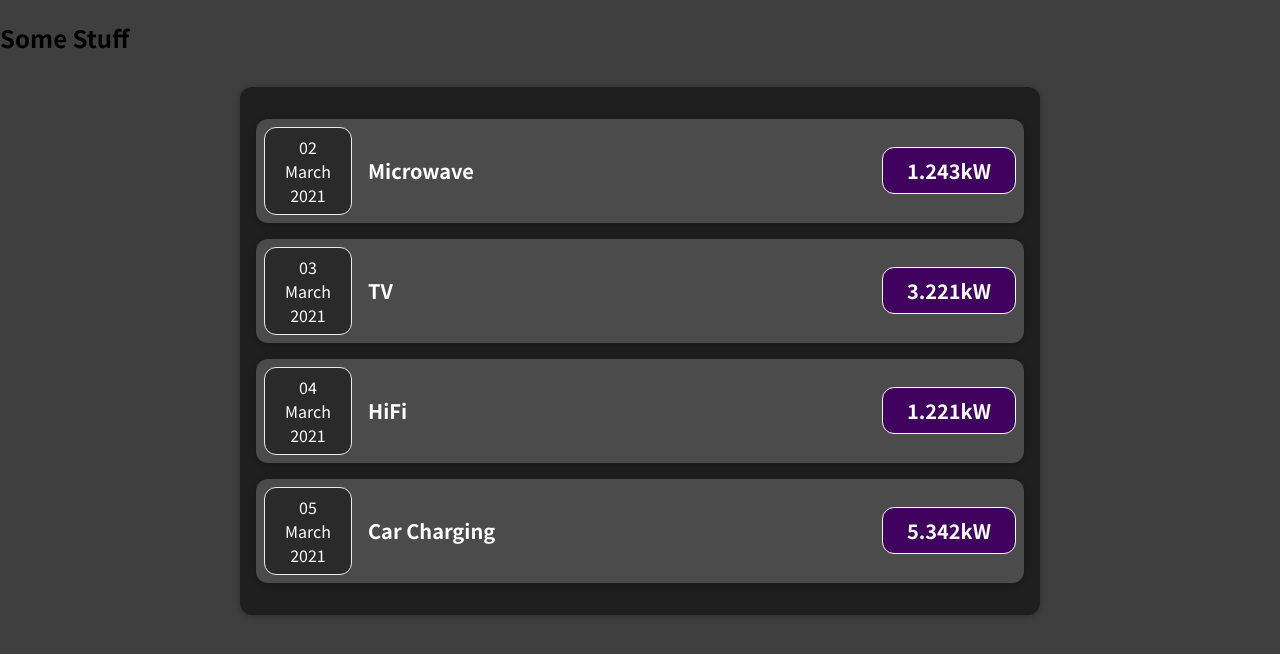
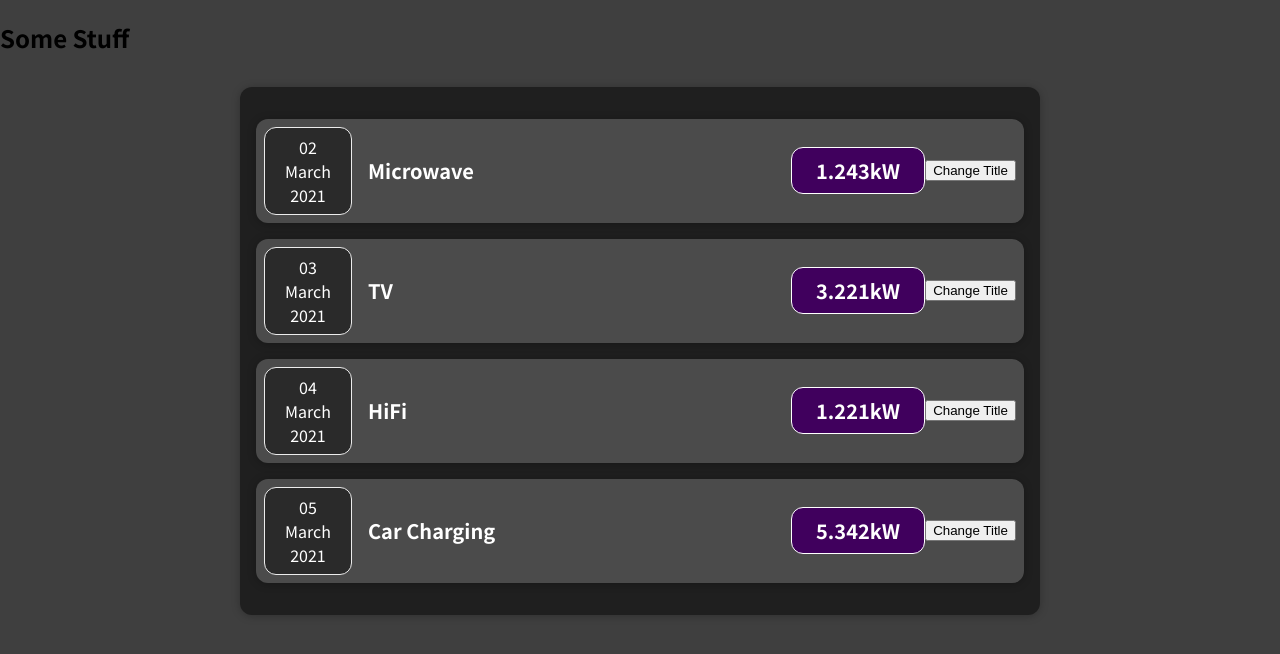
Before and after one commit to swdpcomputing/green-energy-info, a JavaScript app: page / in a window 1280 px wide. Shown: the top 654 px of the page. Built offline with nearby package versions, Linux system fonts and the light colour scheme.

Commit message:
feat(electricitytaker): add clickHandler

```diff
--- a/src/components/ElectricityTaker.js
+++ b/src/components/ElectricityTaker.js
@@ -3,6 +3,10 @@ import Card from './Card';
 import "./ElectricityTaker.css";
 
 const ElectricityTaker = (props) => {
+  const clickHandler = () => {
+    console.log("Clicked!");
+  }
+
   return (
     <Card className="electricity-taker">
       <Date date={props.date} />
@@ -10,6 +14,7 @@ const ElectricityTaker = (props) => {
         <h2>{props.title}</h2>
         <div className="electricity-taker__amount">{props.amount}kW</div>
       </div>
+      <button onClick={clickHandler}>Change Title</button>
     </Card>
   );
 }
```
Also changed, not shown: 1 other file (tests, documents, lock files or other folders).
